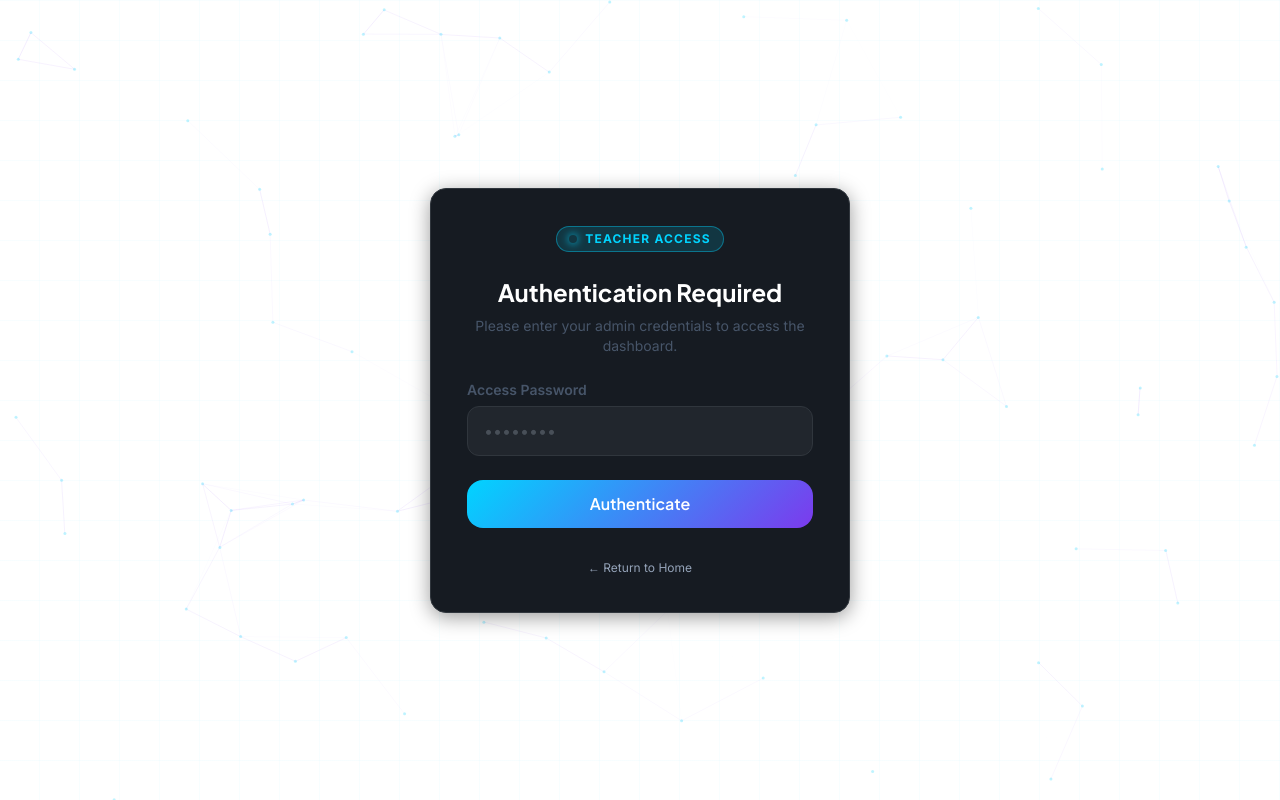
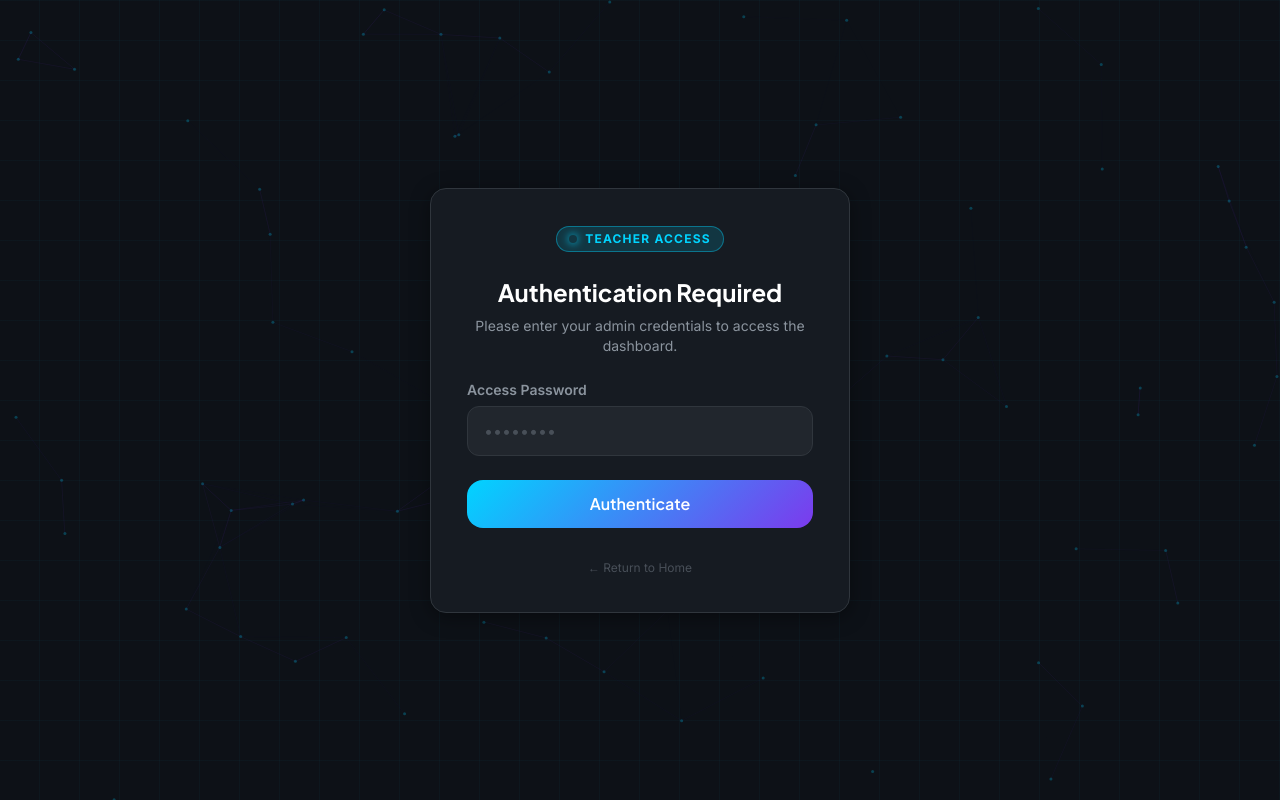
Before and after one commit to hurman11/Ai-Quiz-Generaor, a Next.js app in the folder frontend/: page /teacher/login in a window 1280 px wide. Built offline with nearby package versions, Linux system fonts and the light colour scheme.

Commit message:
Force tailwind classes to use dark theme CSS variables

```diff
--- a/frontend/app/globals.css
+++ b/frontend/app/globals.css
@@ -382,3 +382,20 @@ body {
     padding: 32px;
   }
 }
+
+/* ─── Tailwind Override to match New Theme (Overrides tailwind.config.ts) ─── */
+.bg-bg-base { background-color: var(--bg-base) !important; }
+.bg-bg-section { background-color: var(--bg-base) !important; }
+.bg-bg-card { background-color: var(--bg-card) !important; }
+.bg-bg-sidebar { background-color: var(--bg-sidebar) !important; }
+.text-text-primary { color: var(--text-primary) !important; }
+.text-text-secondary { color: var(--text-secondary) !important; }
+.text-text-muted { color: var(--text-muted) !important; }
+.border-border { border-color: var(--border) !important; }
+.bg-accent-teal { background-color: var(--accent-cyan) !important; }
+.text-accent-teal { color: var(--accent-cyan) !important; }
+.border-accent-teal { border-color: var(--accent-cyan) !important; }
+.bg-accent-lime { background-color: var(--accent-purple) !important; }
+.text-accent-lime { color: var(--accent-purple) !important; }
+.border-accent-lime { border-color: var(--accent-purple) !important; }
+.bg-navy { background-color: var(--bg-elevated) !important; }
```
